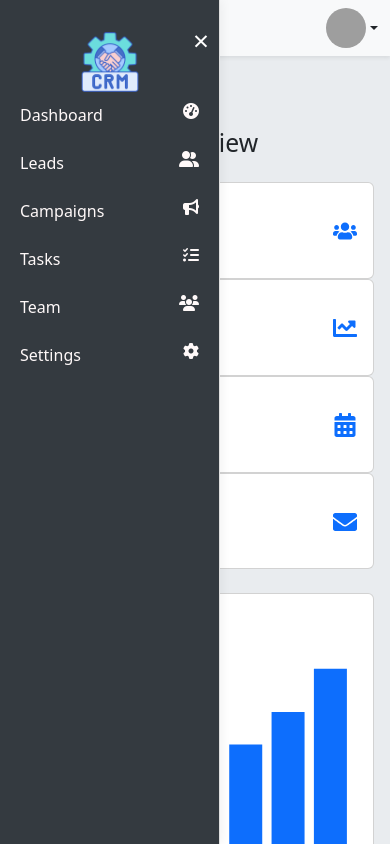
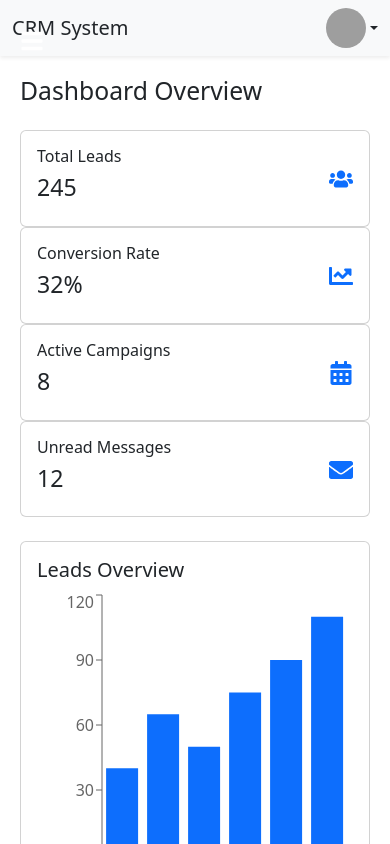
Before and after one commit to rajat10dixit/CRM, a React (Create React App) app: page / in a window 390 px wide. Shown: the top 844 px of the page. Built offline with nearby package versions, Linux system fonts and the light colour scheme; grey boxes are pictures that could not be loaded.

Commit message:
fixed the image

```diff
--- a/src/components/Layout.css
+++ b/src/components/Layout.css
@@ -1,51 +1,35 @@
 /* Base layout */
 .app-container {
-  height: 100vh;
-  overflow: hidden;
-  transition: all 0.3s ease;
+  display: flex;
+  min-height: 100vh;
+  position: relative;
 }
 
-/* Sidebar styles */
+/* Sidebar styles - Fixed position */
 .sidebar {
   width: 220px;
-  background-color: #343a40;
-  color: white;
-  padding-top: 1rem;
   height: 100vh;
   position: fixed;
   top: 0;
   left: 0;
+  z-index: 1000;
   transition: transform 0.3s ease;
-  z-index: 1050;
+  overflow-y: auto;
 }
 
-.sidebar.hide {
-  transform: translateX(-100%);
+/* Main content area - Accounts for sidebar */
+.main-content {
+  flex: 1;
+  min-height: 100vh;
+  margin-left: 220px; /* Always account for sidebar width */
+  width: calc(100% - 220px);
+  transition: margin-left 0.3s ease;
+  position: relative;
 }
 
-.sidebar.show {
-  transform: translateX(0);
-}
-
-/* Main content styling */
-.main-content {
-  margin-left: 220px;
-  width: calc(100% - 220px);
-  background-color: #1e1e2f;
-  min-height: 100vh;
-  overflow-y: auto;
-  -webkit-overflow-scrolling: touch;
-  transition: margin-left 0.3s ease, width 0.3s ease;
-}
-
-/* Page content padding */
-.page-content {
-  padding: 1rem;
-}
-
-/* Responsive - Sidebar closed state */
+/* When sidebar is closed */
 .sidebar-closed .sidebar {
-  transform: translateX(-100%);
+  transform: translateX(-220px);
 }
 
 .sidebar-closed .main-content {
@@ -53,52 +37,30 @@
   width: 100%;
 }
 
-/* Toggle button (hamburger) */
-.toggle-btn {
-  display: none;
-  padding: 10px;
-  font-size: 24px;
-  cursor: pointer;
-  color: #0D6EFD;
-  z-index: 1100;
-}
-/* Generic box hover effect */
-.card,
-.stat-card,
-.activity-item {
-  transition: transform 0.2s ease, box-shadow 0.2s ease;
-  cursor: pointer;
+/* Page content - prevents overflow */
+.page-content {
+  padding: 20px;
+  position: relative;
+  max-width: 100%;
+  overflow-x: hidden;
 }
 
-.card:hover,
-.stat-card:hover,
-.activity-item:hover {
-  transform: translateY(-5px);
-  box-shadow: 0 8px 16px rgba(0, 0, 0, 0.1);
-}
-/* Base button styling - optional if already defined */
-button,
-.btn {
+/* Toggle button */
+.toggle-btn {
+  position: fixed;
+  top: 15px;
+  left: 15px;
+  z-index: 1100;
+  background: none;
+  border: none;
+  font-size: 1.5rem;
+  cursor: pointer;
+  padding: 5px;
   transition: all 0.3s ease;
 }
 
-/* Hover effect on buttons */
-button:hover,
-.btn:hover {
-  background-color: #0b5ed7; /* Slightly darker than Bootstrap primary */
-  color: #fff;
-  transform: translateY(-2px);
-  box-shadow: 0 6px 12px rgba(0, 0, 0, 0.1);
-}
-
-
-
-/* Mobile adjustments */
+/* Mobile view */
 @media (max-width: 768px) {
-  .toggle-btn {
-    display: block;
-  }
-
   .main-content {
     margin-left: 0 !important;
     width: 100% !important;
@@ -110,5 +72,21 @@ button:hover,
 
   .sidebar-open .sidebar {
     transform: translateX(0);
+    box-shadow: 5px 0 15px rgba(0,0,0,0.1);
+  }
+
+  .toggle-btn {
+    display: block;
   }
 }
+
+/* Prevent content from expanding beyond bounds */
+* {
+  box-sizing: border-box;
+}
+
+/* Ensures content stays within visible area */
+.content-container {
+  max-width: 100%;
+  overflow: hidden;
+}
--- a/src/components/Layout.js
+++ b/src/components/Layout.js
@@ -11,14 +11,14 @@ const Layout = () => {
   const toggleSidebar = () => setIsSidebarOpen(!isSidebarOpen);
 
   return (
-    <div className={`app-container d-flex ${isSidebarOpen ? 'sidebar-open' : 'sidebar-closed'}`}>
+    <div className="app-container">
       <Sidebar isOpen={isSidebarOpen} toggleSidebar={toggleSidebar} />
-      <div className="main-content flex-grow-1">
+      <div className={`main-content ${isSidebarOpen ? 'sidebar-open' : 'sidebar-closed'}`}>
         <TopNavbar />
-        <div className="toggle-btn d-md-none" onClick={toggleSidebar}>
+        <button className="toggle-btn d-md-none" onClick={toggleSidebar}>
           <FaBars />
-        </div>
-        <div className="page-content p-3">
+        </button>
+        <div className="page-content">
           <Outlet />
         </div>
       </div>
--- a/src/components/Sidebar.js
+++ b/src/components/Sidebar.js
@@ -20,6 +20,7 @@ const Sidebar = ({ isOpen, toggleSidebar }) => {
   }, [isOpen, toggleSidebar]);
 
   return (
+     <aside className={`sidebar ${isOpen ? 'show' : 'hide'}`}>
     <Nav className={`flex-column sidebar bright-sidebar ${isOpen ? 'open' : ''}`}>
       <div className="sidebar-logo-placeholder">
         <img src={logo} alt="CRM Logo" />
@@ -46,6 +47,7 @@ const Sidebar = ({ isOpen, toggleSidebar }) => {
         Settings <i className="fas fa-cog float-end"></i>
       </Nav.Link>
     </Nav>
+    </aside>
   );
 };
 
--- a/src/components/TopNavbar.js
+++ b/src/components/TopNavbar.js
@@ -12,6 +12,7 @@ const TopNavbar = () => {
   };
 
   return (
+     <header className="top-navbar">
     <Navbar bg="light" variant="light" expand="lg" className="shadow-sm">
       <Container fluid className="d-flex justify-content-between align-items-center">
         <Navbar.Brand as={Link} to="/" className="text-dark">
@@ -35,6 +36,7 @@ const TopNavbar = () => {
         </Dropdown>
       </Container>
     </Navbar>
+    </header>
   );
 };
 
```
